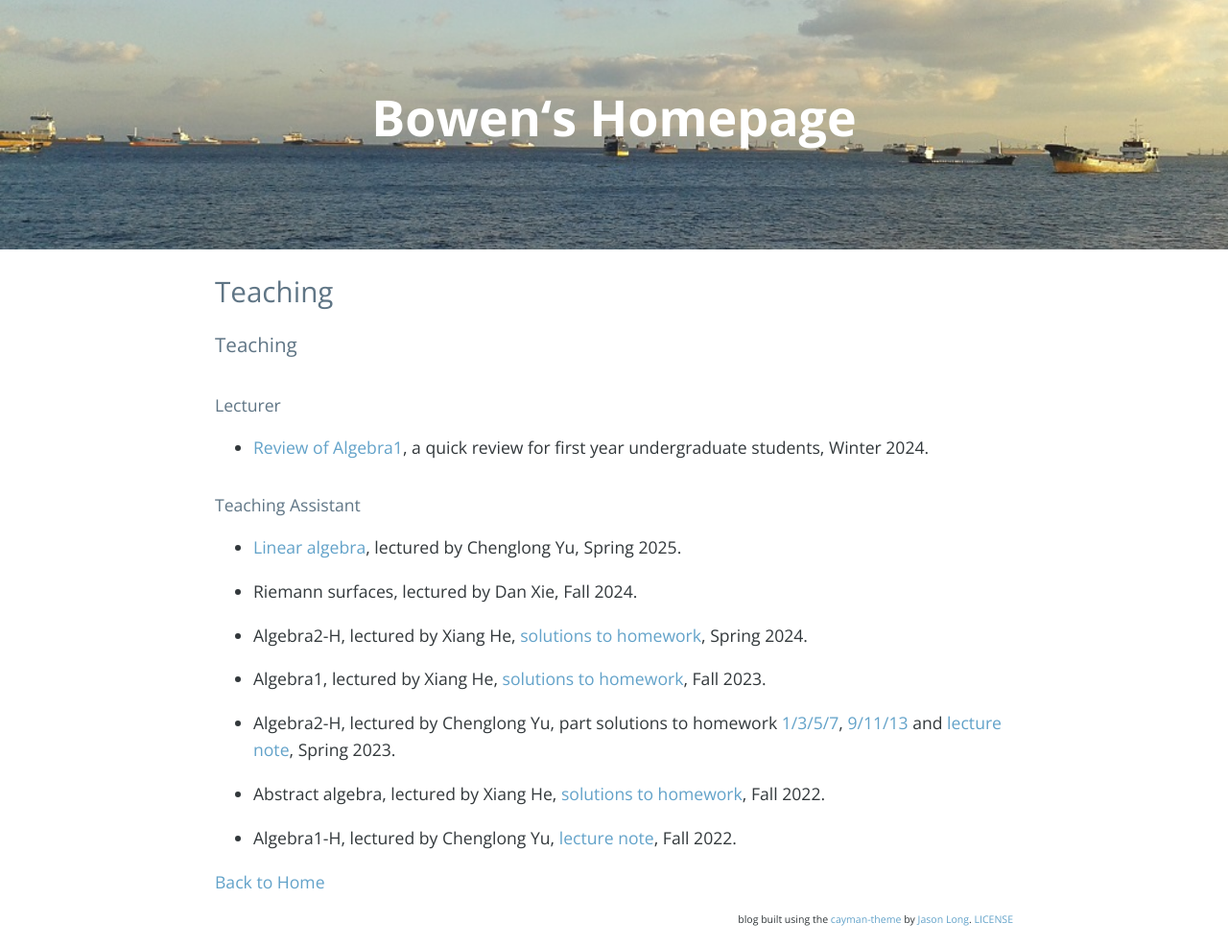
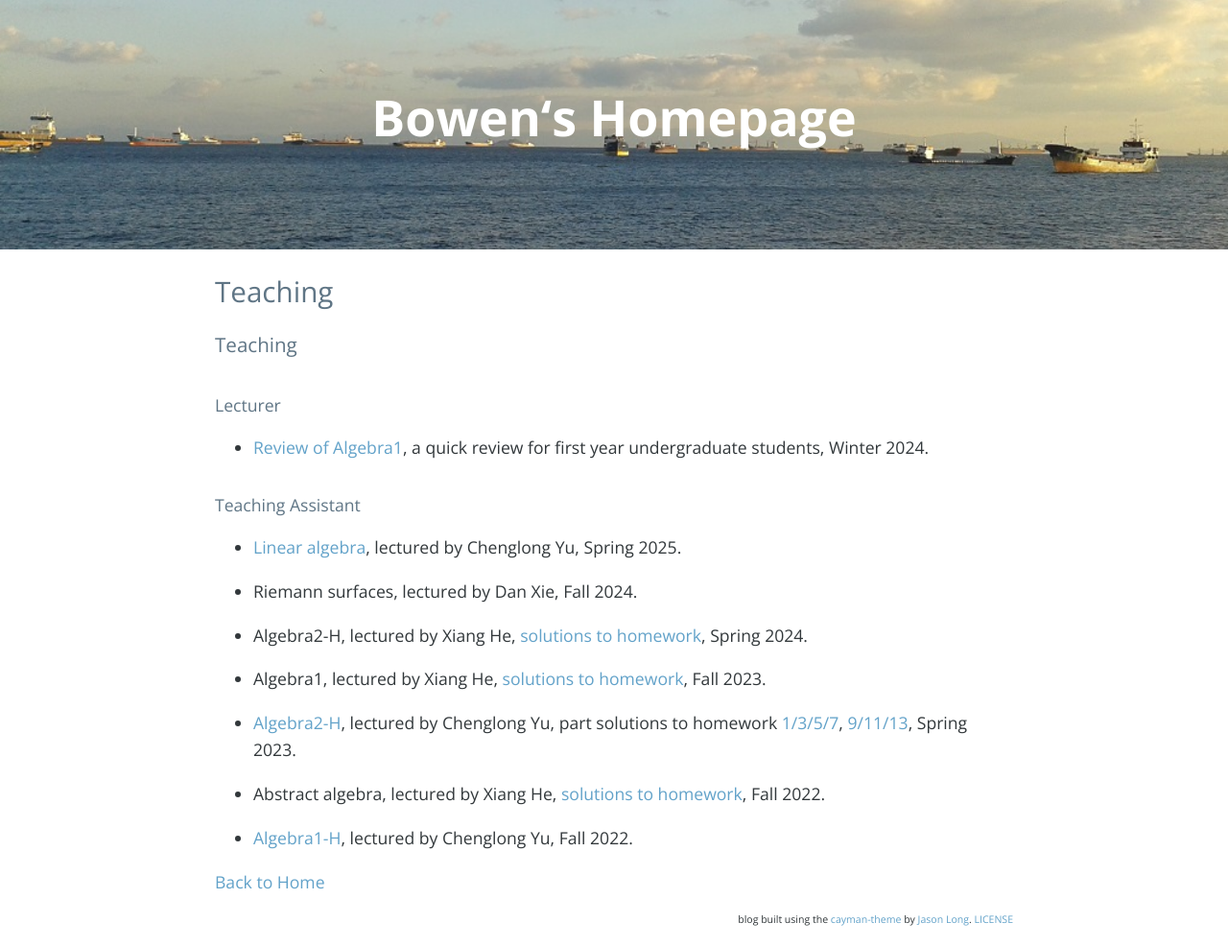
Before and after one commit to bowenl-math/bowenl-math.github.io, a Jekyll site: the page built from teaching.md, in a window 1280 px wide. Shown: the whole page at 96% size. Built offline with Jekyll 4.4.1, drawn with Linux system fonts in a browser that asks for light colours; nearby versions of some CDN libraries; our own code applies the rules of GitHub Pages for plain Markdown files; comment, search, counter and statistics services are not loaded.

Commit message:
Update teaching.md

```diff
--- a/teaching.md
+++ b/teaching.md
@@ -11,10 +11,10 @@
 
 * Algebra1, lectured by Xiang He, [solutions to homework](notes/2023Fall/Solutions_to_HW.pdf), Fall 2023.
 
-* Algebra2-H, lectured by Chenglong Yu, part solutions to homework [1/3/5/7](notes/2023Spring/Solutions(1_3_5_7).pdf), [9/11/13](notes/2023Spring/Solutions(9_11_13).pdf) and [lecture note](notes/2023Spring/Algebra2-H.pdf), Spring 2023.
+* [Algebra2-H](notes/2023Spring/Algebra2-H.pdf), lectured by Chenglong Yu, part solutions to homework [1/3/5/7](notes/2023Spring/Solutions(1_3_5_7).pdf), [9/11/13](notes/2023Spring/Solutions(9_11_13).pdf), Spring 2023.
 
 * Abstract algebra, lectured by Xiang He, [solutions to homework](notes/2022Fall/Sol_to_abstract_algebra.pdf), Fall 2022.
 
-* Algebra1-H, lectured by Chenglong Yu, [lecture note](notes/2022Fall/Algebra1-H.pdf), Fall 2022.
+* [Algebra1-H](notes/2022Fall/Algebra1-H.pdf), lectured by Chenglong Yu, Fall 2022.
 
 [Back to Home](/index.md)
```
